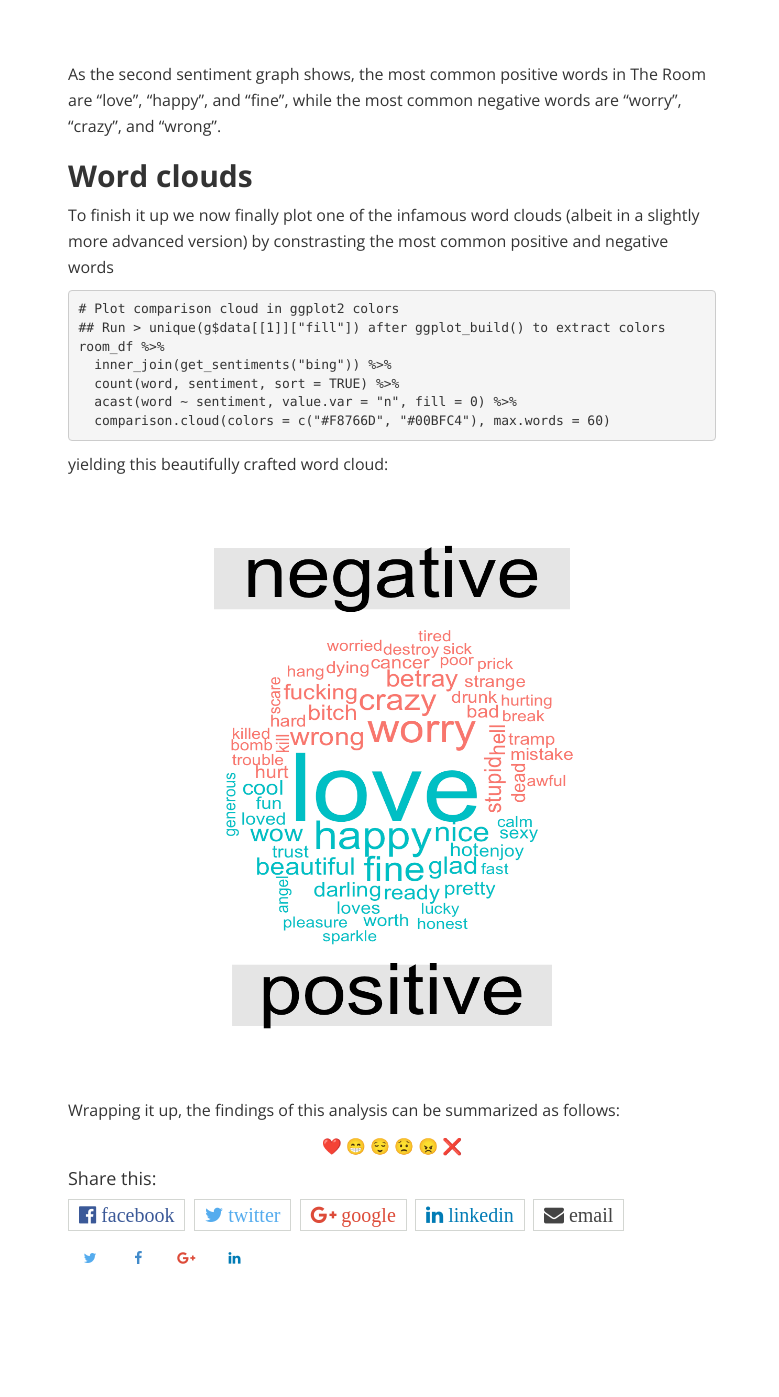
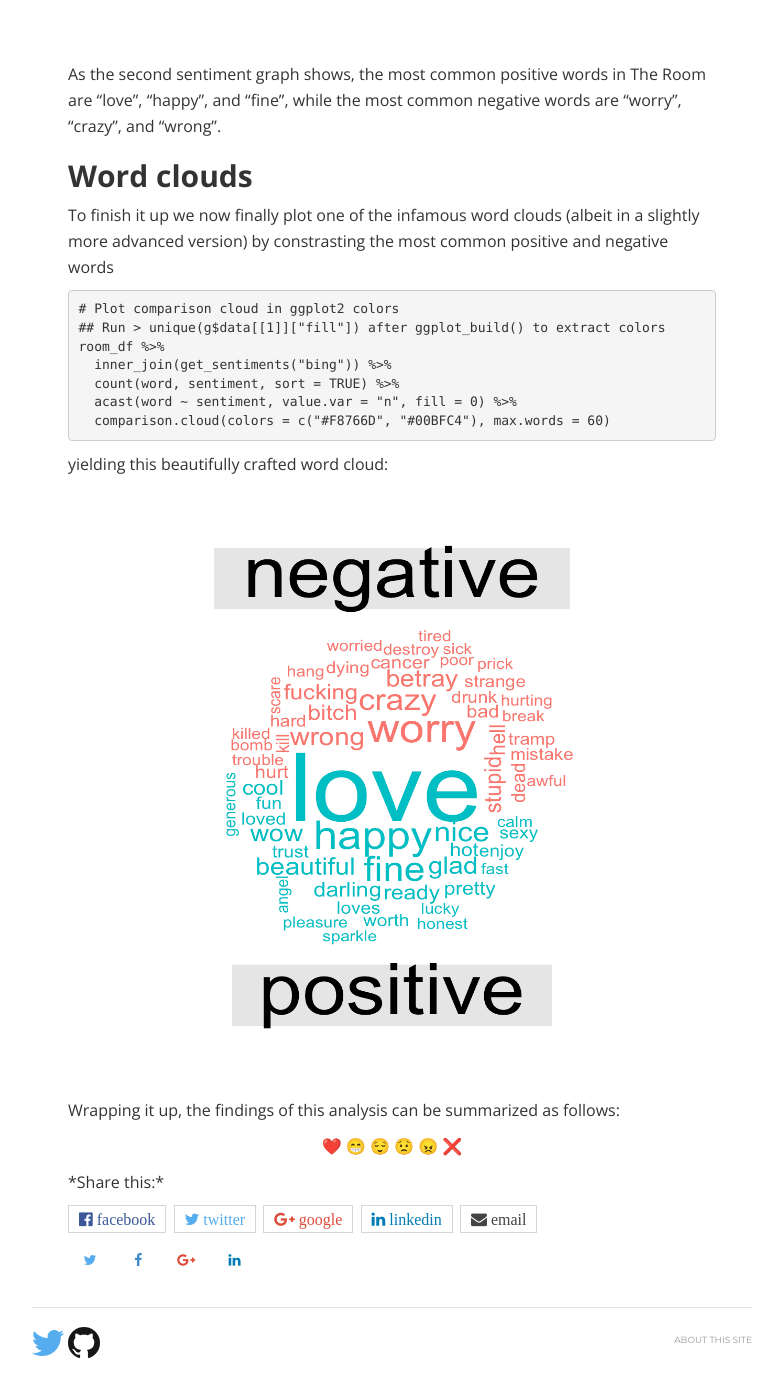
Before and after one commit to lhehnke/lhehnke.github.io, a Jekyll site: the page built from _posts/2018-01-25-text_mining_the_room.md, in a window 1280 px wide and 1400 px high, scrolled down 5841 px. Shown: the top 1397 px of the window, without its empty margins (248-1027 px from the left). Built offline with Jekyll 4.4.1, drawn with Linux system fonts in a browser that asks for light colours; nearby versions of some CDN libraries; emoji names are drawn with the system emoji font; some web fonts are replaced; before the commit the page ends 7186 px from its top, so only the background shows below that.

```diff
--- a/_includes/share-bar.html
+++ b/_includes/share-bar.html
@@ -1,7 +1,7 @@
 
 <div id="share-bar">
 
-    <h4>Share this:</h4>
+    <p>*Share this:*</p>
 
     <div class="share-buttons">
         <a  href="https://www.facebook.com/sharer/sharer.php?u={{ site.url }}{{ page.url }}"
@@ -40,7 +40,7 @@
 <style>
 /* Share Bar */
 #share-bar {
-    font-size: 20px;
+    font-size: 16px;
 }
 
 /* Title */
@@ -90,29 +90,6 @@
     background-color: #dd4b39;
 }
 
-/* Pinterest button */
-.fa-pinterest-p {
-    color: #cb2027;
-}
-.fa-pinterest-p:hover {
-    background-color: #cb2027;
-}
-
-/* Tumblr button */
-.fa-tumblr {
-    color: #32506d;
-}
-.fa-tumblr:hover {
-    background-color: #32506d;
-}
-
-/* Reddit button */
-.fa-reddit-alien {
-    color: #ff4500;
-}
-.fa-reddit-alien:hover {
-    background-color: #ff4500;
-}
 
 /* LinkedIn button */
 .fa-linkedin {
--- a/_includes/share-page.html
+++ b/_includes/share-page.html
@@ -65,3 +65,5 @@
   font-size: $type-size-6;
   text-transform: uppercase;
 }
+
+</style>
--- a/css/style.css
+++ b/css/style.css
@@ -129,88 +129,3 @@
     margin: 1.5 * $spacing-unit 0;
 
     a { font-weight: 700; color: #fff; margin-left: 10px; &:hover { border-bottom: 1px dashed #fff; } } }
-
-
-/* --- Social media sharing section --- */
-#social-share-section {
-  margin-bottom: 30px;
-}
-
-/* */
-
-/* Share Bar */
-#share-bar {
-    font-size: 20px;
-}
-
-/* Title */
-#share-bar h4 {
-    margin-bottom: 10px;
-    font-weight: 500;
-}
-
-/* All buttons */
-.share-buttons {
-}
-
-/* Each button */
-.share-button {
-    margin: 0px;
-    margin-bottom: 10px;
-    margin-right: 3px;
-    border: 1px solid #D3D6D2;
-    padding: 5px 10px 5px 10px;
-}
-.share-button:hover {
-    opacity: 1;
-    color: #ffffff;
-}
-
-/* Facebook button */
-.fa-facebook-official {
-    color: #3b5998;
-}
-.fa-facebook-official:hover {
-    background-color: #3b5998;
-}
-
-/* Twitter button */
-.fa-twitter {
-    color: #55acee;
-}
-.fa-twitter:hover {
-    background-color: #55acee;
-}
-
-/* Google-PLus button */
-.fa-google-plus {
-    color: #dd4b39;
-}
-.fa-google-plus:hover {
-    background-color: #dd4b39;
-}
-
-
-
-/* LinkedIn button */
-.fa-linkedin {
-    color: #007bb5;
-}
-.fa-linkedin:hover {
-    background-color: #007bb5;
-}
-
-/* Email button */
-.fa-envelope {
-    color: #444444;
-}
-.fa-envelope:hover {
-    background-color: #444444;
-}
-
-
-
-
-.about-desc {
-    padding-bottom: 5vh;
-}
```
